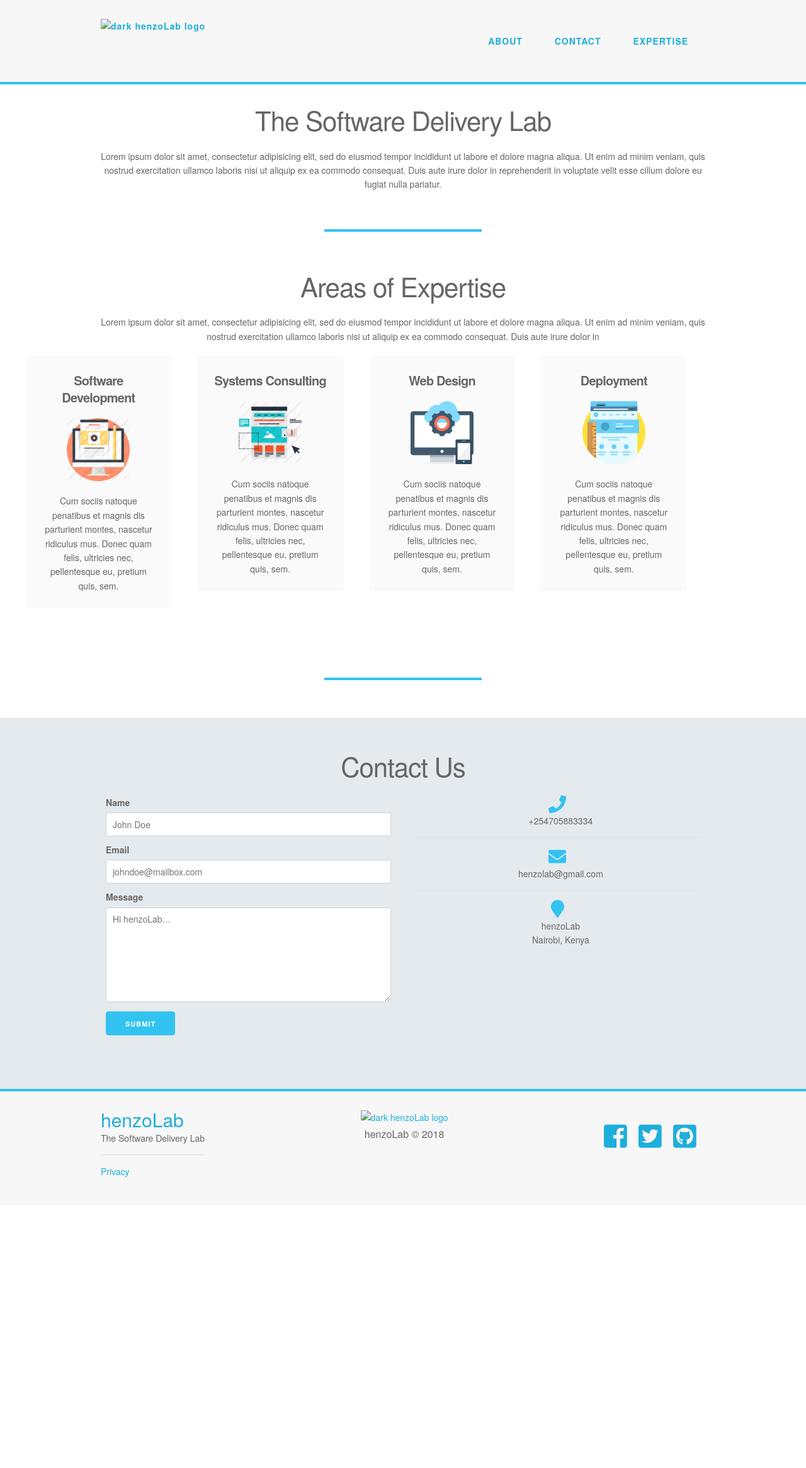
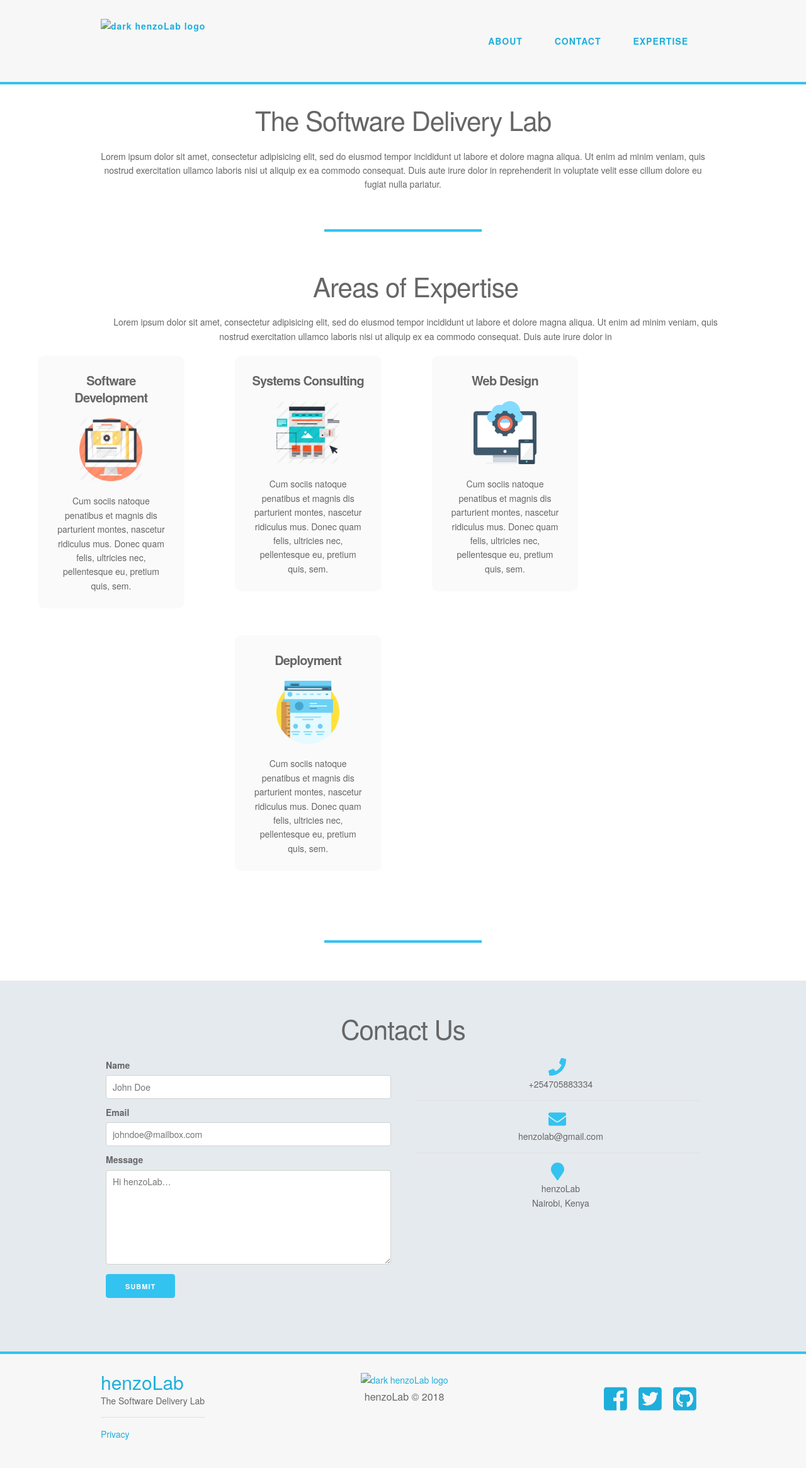
Before and after one commit to ErickMwazonga/henzoLab, a Jekyll site: the page built from index.html, in a window 1280 px wide. Shown: the whole page at 63% size. Built offline with Jekyll 4.4.1, drawn with Linux system fonts in a browser that asks for light colours; nearby versions of some CDN libraries; before the commit the page ends 1914 px from its top, so only the background shows below that.

Commit message:
Modified the services styling

```diff
--- a/_sass/index.scss
+++ b/_sass/index.scss
@@ -16,7 +16,8 @@
     // background: red;
 
     .columns {
-        margin-left: 0 !important;
+        margin-left: 20px !important;
+        margin-right: 20px;
     }
 
     .work {
@@ -25,7 +26,7 @@
             padding: 25px;
             background: #fafafa;
             margin-top: 20px;
-            border-radius: 4px;
+            border-radius: 10px;
         }
         a:hover {
             // color: #33C3F0;
```
